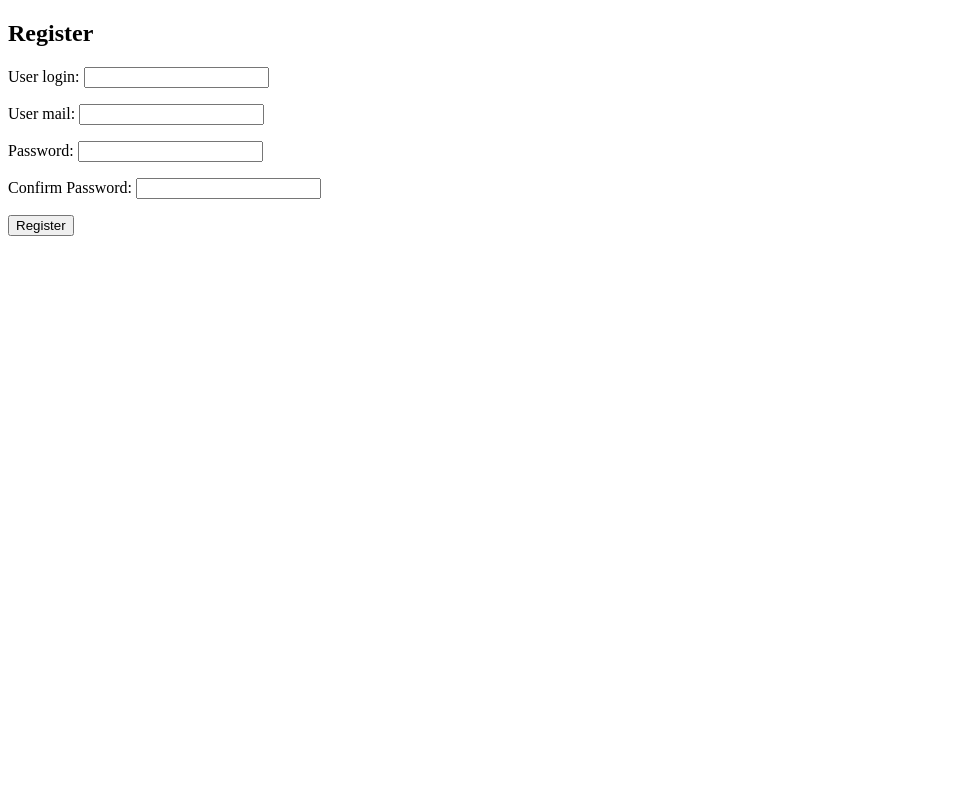
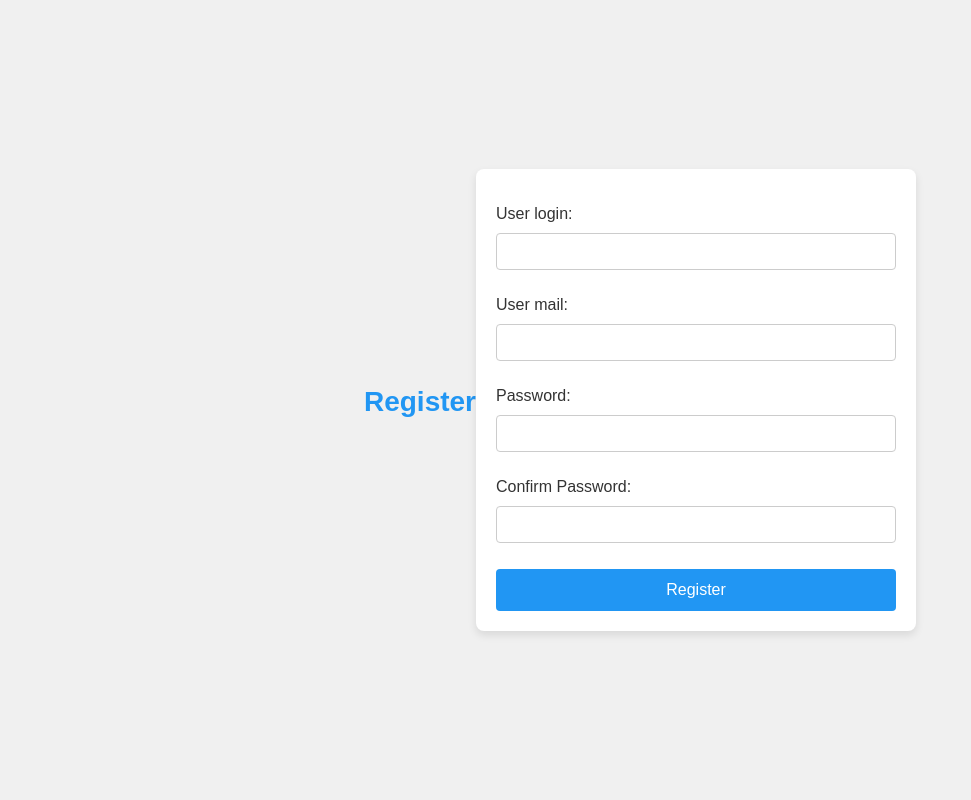
Before and after one commit to Stephanethr/login, a Django app: page /accounts/register/ in a window 1280 px wide. Shown: the whole page, without its empty margins (0-971 px from the left). Run offline with Django 5.2, Linux system fonts and the light colour scheme.

Commit message:
test css (ne fonctionne pas pour l'instant)

```diff
--- a/accounts/static/accounts/css/style.css
+++ b/accounts/static/accounts/css/style.css
@@ -5,3 +5,93 @@
     display: block; /* Nécessaire pour centrer l'image */
     margin: 0 auto; /* Centre l'image horizontalement */
 }
+
+
+/* Global Styles */
+body {
+    font-family: 'Arial', sans-serif;
+    background-color: #f0f0f0;
+    color: #333;
+    margin: 0;
+    padding: 0;
+    display: flex;
+    justify-content: center;
+    align-items: center;
+    height: 100vh;
+}
+
+/* Form container */
+form {
+    background-color: white;
+    padding: 20px;
+    border-radius: 8px;
+    box-shadow: 0 4px 8px rgba(0, 0, 0, 0.1);
+    max-width: 400px;
+    width: 100%;
+}
+
+/* Title */
+h2 {
+    text-align: center;
+    color: #2196F3;
+    font-size: 28px;
+    margin-bottom: 20px;
+}
+
+/* Input fields */
+input {
+    width: 100%;
+    padding: 10px;
+    margin: 10px 0;
+    border: 1px solid #ccc;
+    border-radius: 4px;
+    box-sizing: border-box;
+}
+
+/* Submit button */
+button {
+    width: 100%;
+    padding: 12px;
+    background-color: #2196F3;
+    color: white;
+    border: none;
+    border-radius: 4px;
+    cursor: pointer;
+    font-size: 16px;
+}
+
+button:hover {
+    background-color: #1976D2;
+}
+
+/* Error or Success messages */
+ul {
+    list-style-type: none;
+    padding: 0;
+}
+
+li {
+    background-color: #ffdddd;
+    color: red;
+    padding: 10px;
+    margin: 5px 0;
+    border-left: 4px solid red;
+    border-radius: 4px;
+    text-align: center;
+}
+
+/* Responsive design */
+@media (max-width: 600px) {
+    form {
+        padding: 15px;
+        width: 90%;
+    }
+
+    h2 {
+        font-size: 24px;
+    }
+
+    button {
+        font-size: 14px;
+    }
+}
--- a/accounts/templates/accounts/login.html
+++ b/accounts/templates/accounts/login.html
@@ -1,9 +1,11 @@
 <!DOCTYPE html>
 <html lang="en">
 <head>
+    {% load static %}
     <meta charset="UTF-8">
     <meta name="viewport" content="width=device-width, initial-scale=1.0">
     <title>Login</title>
+    <link rel="stylesheet" href="{% static 'accounts/css/style.css' %}">
 </head>
 <body>
     <h2>Login</h2>
--- a/accounts/templates/accounts/register.html
+++ b/accounts/templates/accounts/register.html
@@ -1,9 +1,11 @@
 <!DOCTYPE html>
 <html lang="en">
 <head>
+    {% load static %}
     <meta charset="UTF-8">
     <meta name="viewport" content="width=device-width, initial-scale=1.0">
     <title>Register</title>
+    <link rel="stylesheet" href="{% static 'accounts/css/style.css' %}">
 </head>
 <body>
     <h2>Register</h2>
```
